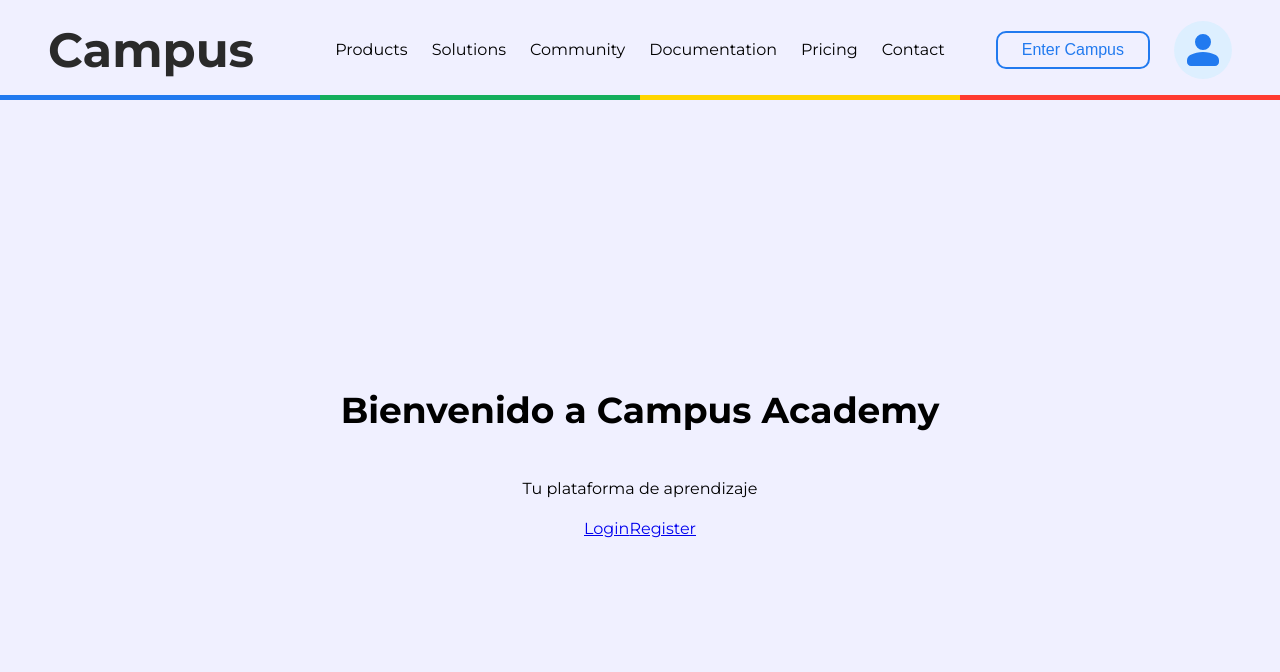
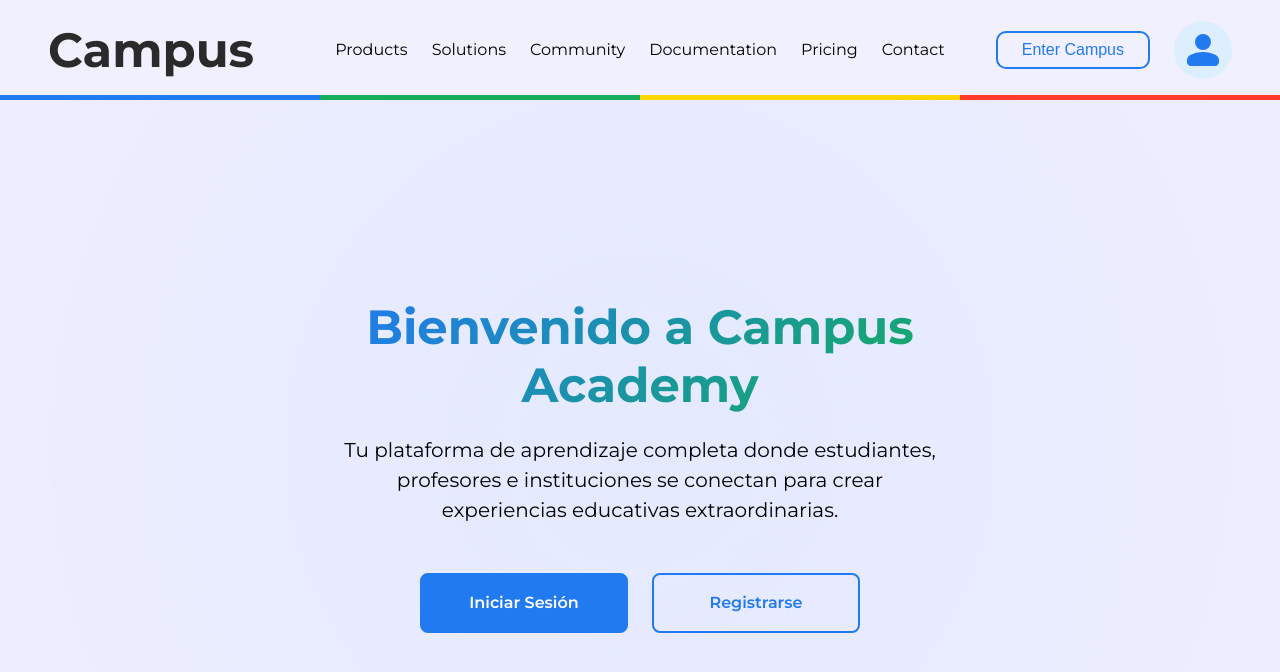
Before and after one commit to davidpaz06/campus-academy, a React (Vite) app: page / in a window 1280 px wide. Shown: the top 672 px of the page. Built offline with nearby package versions, Linux system fonts and the light colour scheme; no server answers.

Commit message:
Refactor Landing component: implement styled layout with CSS, enhance content structure, and improve accessibility

```diff
--- a/src/pages/Landing.css
+++ b/src/pages/Landing.css
@@ -0,0 +1,195 @@
+.landing-container {
+  height: 100vh;
+  display: flex;
+  flex-direction: column;
+  justify-content: center;
+  align-items: center;
+  background: linear-gradient(135deg, var(--background-light) 0%, var(--background-snow) 100%);
+  text-align: center;
+  padding: 2rem;
+  position: relative;
+  overflow: hidden;
+}
+
+.landing-container::before {
+  content: "";
+  position: absolute;
+  top: -50%;
+  left: -50%;
+  width: 200%;
+  height: 200%;
+  background: radial-gradient(circle, rgba(33, 122, 239, 0.05) 0%, transparent 70%);
+  animation: float 6s ease-in-out infinite;
+  z-index: 1;
+}
+
+.landing-content {
+  position: relative;
+  z-index: 2;
+  max-width: 600px;
+}
+
+.landing-title {
+  font-size: 3rem;
+  font-weight: 700;
+  color: var(--text-primary);
+  margin-bottom: 1rem;
+  line-height: 1.2;
+  background: linear-gradient(135deg, var(--academy-primary), var(--threads-primary));
+  -webkit-background-clip: text;
+  -webkit-text-fill-color: transparent;
+  background-clip: text;
+}
+
+.landing-subtitle {
+  font-size: 1.25rem;
+  color: var(--text-secondary);
+  margin-bottom: 3rem;
+  font-weight: 400;
+  line-height: 1.5;
+}
+
+.landing-buttons {
+  display: flex;
+  gap: 1.5rem;
+  justify-content: center;
+  flex-wrap: wrap;
+}
+
+.landing-btn {
+  padding: 1rem 2rem;
+  font-weight: 600;
+  font-size: 1rem;
+  border-radius: 8px;
+  cursor: pointer;
+  transition: all 0.3s ease;
+  text-decoration: none;
+  display: inline-flex;
+  align-items: center;
+  justify-content: center;
+  min-width: 140px;
+  border: 2px solid transparent;
+  position: relative;
+  overflow: hidden;
+}
+
+.landing-btn::before {
+  content: "";
+  position: absolute;
+  top: 0;
+  left: -100%;
+  width: 100%;
+  height: 100%;
+  background: linear-gradient(90deg, transparent, rgba(255, 255, 255, 0.2), transparent);
+  transition: left 0.5s;
+}
+
+.landing-btn:hover::before {
+  left: 100%;
+}
+
+.landing-btn-primary {
+  background: var(--academy-primary);
+  color: white;
+  border-color: var(--academy-primary);
+}
+
+.landing-btn-primary:hover {
+  background: var(--academy-secondary);
+  border-color: var(--academy-secondary);
+  transform: translateY(-2px);
+  box-shadow: 0 8px 25px rgba(33, 122, 239, 0.3);
+}
+
+.landing-btn-secondary {
+  background: transparent;
+  color: var(--academy-primary);
+  border-color: var(--academy-primary);
+}
+
+.landing-btn-secondary:hover {
+  background: var(--academy-primary);
+  color: white;
+  transform: translateY(-2px);
+  box-shadow: 0 8px 25px rgba(33, 122, 239, 0.2);
+}
+
+/* Animaciones */
+@keyframes float {
+  0%,
+  100% {
+    transform: translateY(0px) rotate(0deg);
+  }
+  50% {
+    transform: translateY(-20px) rotate(180deg);
+  }
+}
+
+@keyframes fadeInUp {
+  from {
+    opacity: 0;
+    transform: translateY(30px);
+  }
+  to {
+    opacity: 1;
+    transform: translateY(0);
+  }
+}
+
+.landing-content > * {
+  animation: fadeInUp 0.8s ease forwards;
+}
+
+.landing-title {
+  animation-delay: 0.1s;
+}
+
+.landing-subtitle {
+  animation-delay: 0.3s;
+}
+
+.landing-buttons {
+  animation-delay: 0.5s;
+}
+
+/* Responsive */
+@media (max-width: 768px) {
+  .landing-container {
+    padding: 1rem;
+  }
+
+  .landing-title {
+    font-size: 2.5rem;
+  }
+
+  .landing-subtitle {
+    font-size: 1.1rem;
+    margin-bottom: 2rem;
+  }
+
+  .landing-buttons {
+    flex-direction: column;
+    align-items: center;
+    gap: 1rem;
+  }
+
+  .landing-btn {
+    width: 100%;
+    max-width: 280px;
+  }
+}
+
+@media (max-width: 480px) {
+  .landing-title {
+    font-size: 2rem;
+  }
+
+  .landing-subtitle {
+    font-size: 1rem;
+  }
+
+  .landing-btn {
+    padding: 0.8rem 1.5rem;
+    font-size: 0.95rem;
+  }
+}
--- a/src/pages/Landing.tsx
+++ b/src/pages/Landing.tsx
@@ -1,19 +1,22 @@
+import "./Landing.css";
+
 export default function Landing() {
   return (
-    <div
-      style={{
-        height: "100%",
-        display: "flex",
-        flexDirection: "column",
-        justifyContent: "center",
-        alignItems: "center",
-      }}
-    >
-      <h1>Bienvenido a Campus Academy</h1>
-      <p>Tu plataforma de aprendizaje</p>
-      <div>
-        <a href="/login">Login</a>
-        <a href="/register">Register</a>
+    <div className="landing-container">
+      <div className="landing-content">
+        <h1 className="landing-title">Bienvenido a Campus Academy</h1>
+        <p className="landing-subtitle">
+          Tu plataforma de aprendizaje completa donde estudiantes, profesores e instituciones se conectan para crear
+          experiencias educativas extraordinarias.
+        </p>
+        <div className="landing-buttons">
+          <a href="/login" className="landing-btn landing-btn-primary">
+            Iniciar Sesión
+          </a>
+          <a href="/register" className="landing-btn landing-btn-secondary">
+            Registrarse
+          </a>
+        </div>
       </div>
     </div>
   );
```
